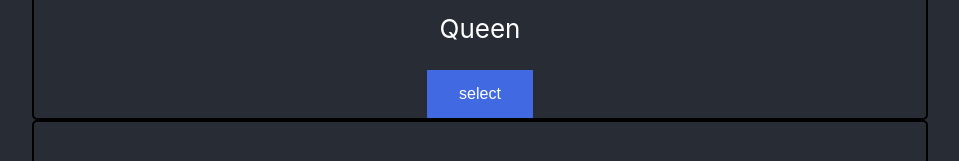
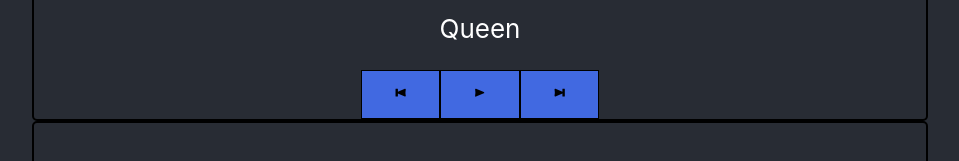
Before and after one commit to achmad-dev/spotify-playlist, a React (Create React App) app: page / in a window 1280 px wide. Shown: the part 492-653 px from the top of the page, without its empty margins (160-1119 px from the left). Built offline with nearby package versions, Linux system fonts and the light colour scheme.

Commit message:
menambah button dari react-icon

```diff
--- a/package.json
+++ b/package.json
@@ -8,6 +8,7 @@
     "@testing-library/user-event": "^13.5.0",
     "react": "^17.0.2",
     "react-dom": "^17.0.2",
+    "react-icons": "^4.3.1",
     "react-scripts": "5.0.0",
     "web-vitals": "^2.1.4"
   },
--- a/src/components/somecomponent/App.css
+++ b/src/components/somecomponent/App.css
@@ -5,13 +5,8 @@
 
 button {
   background-color: #4169e1;
-  border: none;
-  color: white;
+  border: 1px solid black;
   padding: 15px 32px;
-  text-align: center;
-  text-decoration: none;
-  display: inline-block;
-  font-size: 16px;
 }
 
 .rotate:hover {
--- a/src/components/somecomponent/track.js
+++ b/src/components/somecomponent/track.js
@@ -1,5 +1,6 @@
 import './App.css'
 import data from '../../simple/data.js'
+import { GiPlayButton, GiPreviousButton, GiNextButton } from "react-icons/gi";
 
 const TrackAlbums = ({ name, album, images, songTitle, artist }) => (
   <div className="Tracks">
@@ -8,7 +9,11 @@
     <img src={images} alt={name} width="300" height="300" className="rotate"/>
     <p>{songTitle}</p>
     <p>{artist}</p>
-    <button>select</button>
+    <div className="music-button">
+      <button><GiPreviousButton/></button>
+      <button><GiPlayButton/></button>
+      <button><GiNextButton /></button>
+    </div>
   </div>
 );
 
```
Also changed, not shown: 1 other file (tests, documents, lock files or other folders).
